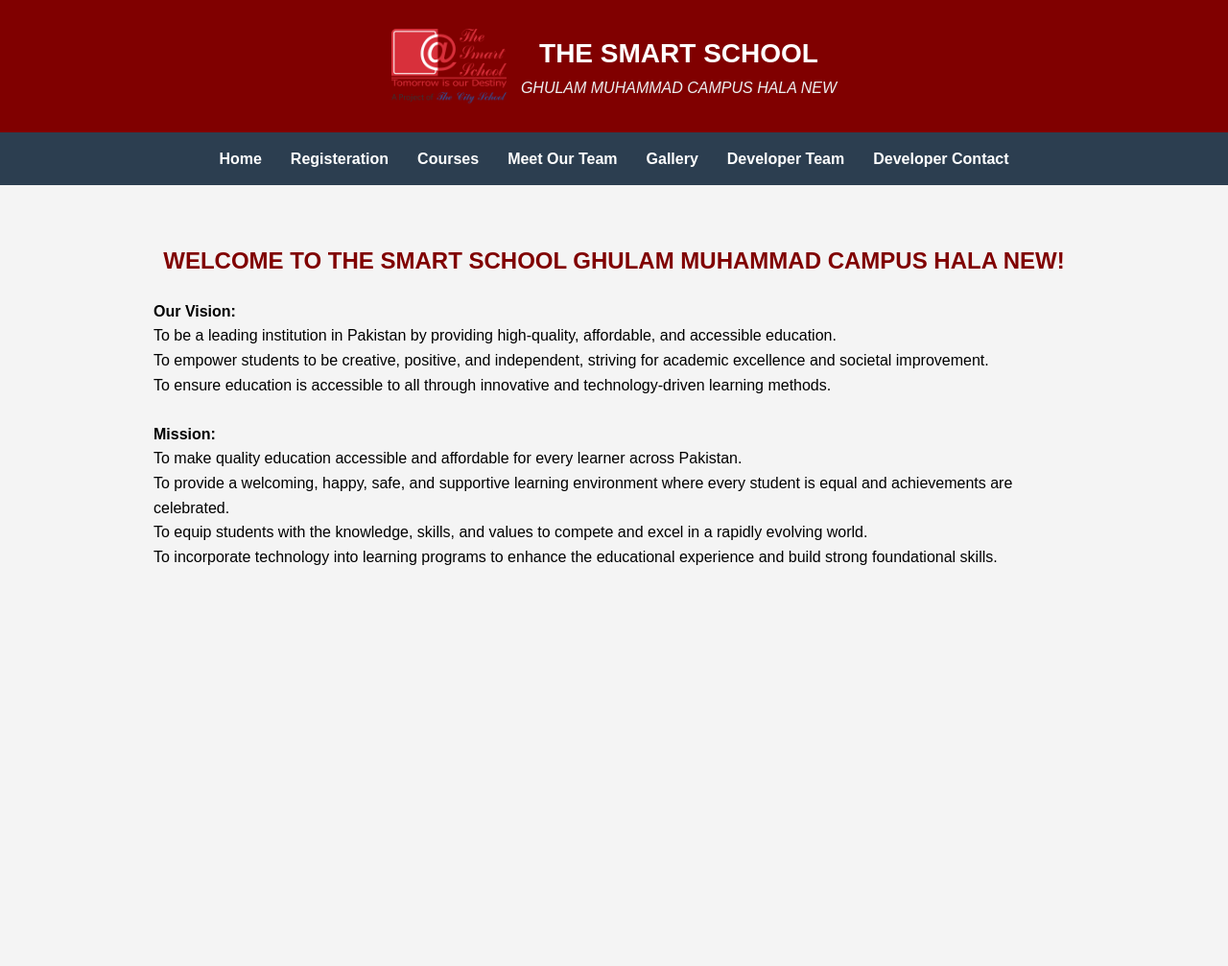
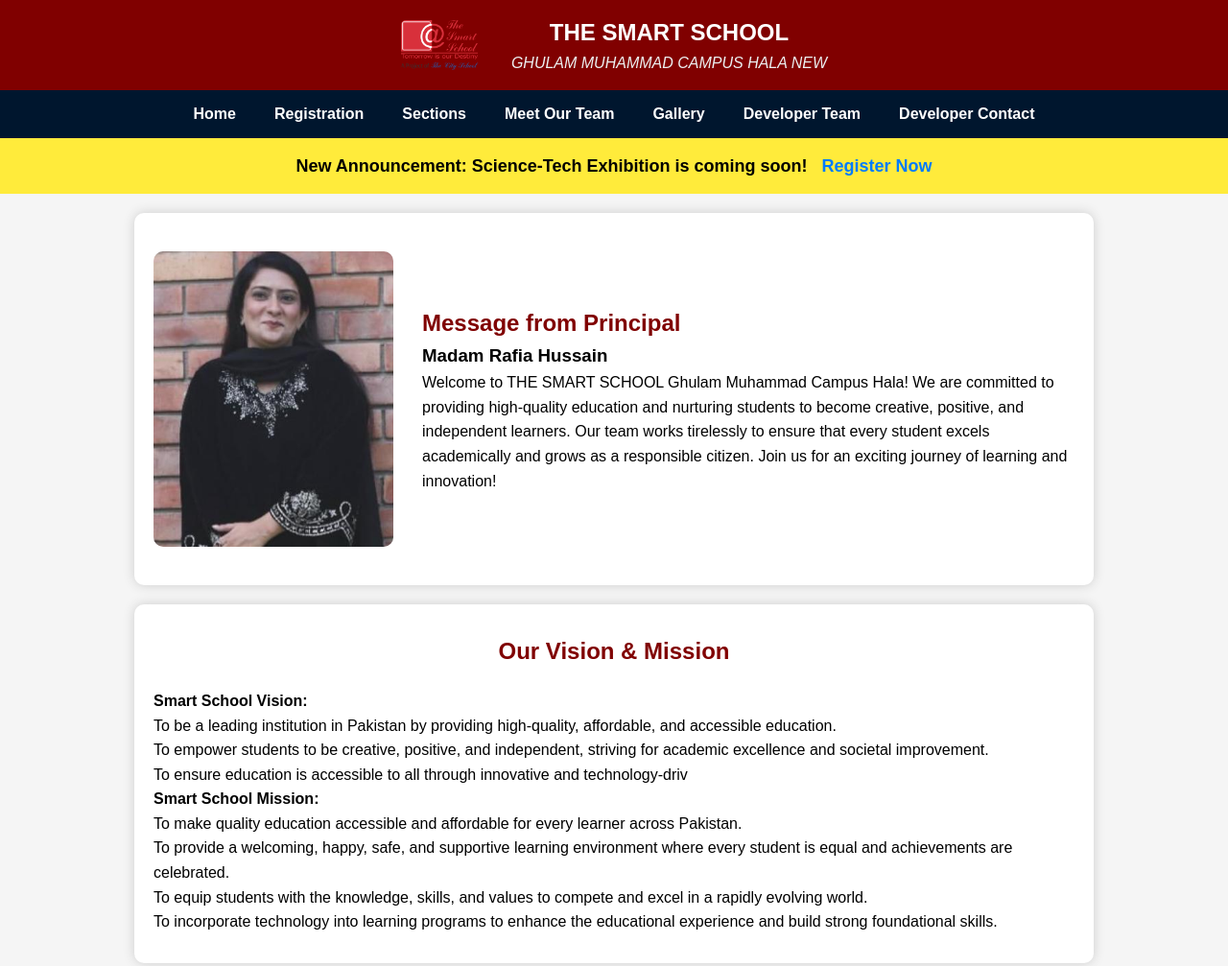
Before and after one commit to muhammadataharessani/smar-school-website---online-registeration-form-for-event, a plain HTML site: page index.html in a window 1280 px wide. Shown: the whole page at 96% size. Before the commit the page ends 800 px from the top, so only its background shows below. Drawn offline with Linux system fonts and the light colour scheme.

Commit message:
Add files via upload

```diff
--- a/index.html
+++ b/index.html
@@ -5,9 +5,140 @@
     <meta name="viewport" content="width=device-width, initial-scale=1.0">
     <title>THE SMART SCHOOL GM CAMPUS HALA</title>
     <link rel="stylesheet" href="style.css">
+
+    <style>
+        body {
+            font-family: Arial, sans-serif;
+            margin: 0;
+            padding: 0;
+            background: #f5f5f5;
+        }
+
+        header {
+            background: #800000;
+            padding: 15px 20px;
+            display: flex;
+            align-items: center;
+            box-shadow: 0 2px 5px rgba(0,0,0,0.1);
+        }
+
+        .header-content {
+            display: flex;
+            align-items: center;
+        }
+
+        .header-content .logo {
+            width: 80px;
+            margin-right: 20px;
+        }
+
+        .header-text h1 {
+            margin: 0;
+            font-size: 24px;
+        }
+
+        nav {
+            background: #00162e;
+        }
+
+        nav ul {
+            display: flex;
+            list-style: none;
+            padding: 0;
+            margin: 0;
+        }
+
+        nav ul li {
+            margin: 0;
+        }
+
+        nav ul li a {
+            display: block;
+            padding: 12px 20px;
+            color: white;
+            text-decoration: none;
+            font-weight: bold;
+        }
+
+        nav ul li a:hover {
+            background: #0056b3;
+        }
+
+        /* Announcement Section */
+        .announcement {
+            background: #ffeb3b;
+            padding: 15px 20px;
+            text-align: center;
+            font-weight: bold;
+            font-size: 18px;
+        }
+
+        .announcement a {
+            text-decoration: none;
+            color: #007bff;
+            margin-left: 10px;
+        }
+
+        .announcement a:hover {
+            text-decoration: underline;
+        }
+
+        /* Principal Section */
+        .principal-section {
+            display: flex;
+            align-items: center;
+            padding: 40px 20px;
+            background: #ffffff;
+            margin: 20px auto;
+            max-width: 1000px;
+            border-radius: 10px;
+            box-shadow: 0 0 12px #ccc;
+            gap: 30px;
+            flex-wrap: wrap;
+        }
+
+        .principal-section img {
+            width: 250px;
+            border-radius: 10px;
+        }
+
+        .principal-message {
+            flex: 1;
+        }
+
+        .principal-message h2 {
+            margin-top: 0;
+        }
+
+        /* Vision & Mission Section */
+        section#vision-mission {
+            max-width: 1000px;
+            margin: 20px auto;
+            background: #ffffff;
+            padding: 30px 20px;
+            border-radius: 10px;
+            box-shadow: 0 0 12px #ccc;
+        }
+
+        section#vision-mission h2 {
+            text-align: center;
+            margin-bottom: 20px;
+        }
+
+        section#vision-mission dl dt {
+            margin-bottom: 10px;
+        }
+
+        /* General Section Styling */
+        section {
+            padding: 20px;
+        }
+
+    </style>
 </head>
 <body>
 
+    <!-- HEADER -->
     <header>
         <div class="header-content">
             <img src="images/logo.png" alt="AL-TAHIR Logo" class="logo">
@@ -18,11 +149,12 @@
         </div>
     </header>
 
+    <!-- NAVIGATION -->
     <nav>
         <ul>
             <li><a href="index.html">Home</a></li>
-        <li><a href="admission.html">Registeration</a></li>
-        <li><a href="course.html">Courses</a></li>
+            <li><a href="admission.html">Registration</a></li>
+            <li><a href="course.html">Sections</a></li>
             <li><a href="team.html">Meet Our Team</a></li>
             <li><a href="gallery.html">Gallery</a></li>
             <li><a href="about.html">Developer Team</a></li>
@@ -30,14 +162,31 @@
         </ul>
     </nav>
 
-<section id="home">
-    <h2>WELCOME TO THE SMART SCHOOL GHULAM MUHAMMAD CAMPUS HALA NEW!</h2>
-    <dl> <b> Our Vision:</b> </dl>
+    <!-- ANNOUNCEMENT -->
+    <div class="announcement">
+        New Announcement: Science-Tech Exhibition is coming soon!
+        <a href="admission.html">Register Now</a>
+    </div>
+
+    <!-- PRINCIPAL SECTION -->
+    <div class="principal-section">
+        <img src="images/rafia.jpg" alt="Principal">
+        <div class="principal-message">
+            <h2>Message from Principal</h2>
+                        <h3>Madam Rafia Hussain</h3>
+            <p>Welcome to THE SMART SCHOOL Ghulam Muhammad Campus Hala! We are committed to providing high-quality education and nurturing students to become creative, positive, and independent learners. Our team works tirelessly to ensure that every student excels academically and grows as a responsible citizen. Join us for an exciting journey of learning and innovation!</p>
+        </div>
+    </div>
+
+    <!-- VISION & MISSION SECTION -->
+    <section id="vision-mission">
+        <h2>Our Vision & Mission</h2>
+
+        <dl><b>Smart School Vision:</b></dl>
         <dt>To be a leading institution in Pakistan by providing high-quality, affordable, and accessible education.</dt>
         <dt>To empower students to be creative, positive, and independent, striving for academic excellence and societal improvement.</dt>
-        <dt>To ensure education is accessible to all through innovative and technology-driven learning methods.</dt>
-<br>
-    <dl><b>Mission: </b></dl>
+        <dt>To ensure education is accessible to all through innovative and technology-driv
+<dl><b>Smart School Mission: </b></dl>
         <dt>To make quality education accessible and affordable for every learner across Pakistan.</dt>
         <dt>To provide a welcoming, happy, safe, and supportive learning environment where every student is equal and achievements are celebrated.</dt>
         <dt>To equip students with the knowledge, skills, and values to compete and excel in a rapidly evolving world.</dt>
--- a/style.css
+++ b/style.css
@@ -11,6 +11,7 @@ body {
     background-color: #f4f4f4;
 }
 
+/* HEADER */
 header {
     background-color: #800000;
     color: white;
@@ -28,7 +29,7 @@ header {
 
 header img.logo {
     width: 120px;             /* adjust as needed */
-    height: 80;
+    height: auto;
     border-radius: 5px;      /* optional rounded corners */
 }
 
@@ -43,10 +44,9 @@ header img.logo {
     color: #ecf0f1;
 }
 
-
-/* Navigation */
+/* NAVIGATION */
 nav {
-    background-color:#2c3e50;
+    background-color: #2c3e50;
     position: sticky;
     top: 0;
     z-index: 100;
@@ -74,7 +74,79 @@ nav ul li a:hover {
     color: #1abc9c;
 }
 
-/* Sections */
+/* ANNOUNCEMENT BAR */
+.announcement {
+    background-color: #ffeb3b;
+    padding: 15px 20px;
+    text-align: center;
+    font-weight: bold;
+    font-size: 18px;
+}
+
+.announcement a {
+    color: #2c3e50;
+    text-decoration: none;
+    margin-left: 10px;
+    font-weight: bold;
+}
+
+.announcement a:hover {
+    text-decoration: underline;
+}
+
+/* PRINCIPAL SECTION */
+.principal-section {
+    display: flex;
+    align-items: center;
+    justify-content: center;
+    gap: 30px;
+    padding: 40px 20px;
+    background-color: #ffffff;
+    max-width: 1000px;
+    margin: 20px auto;
+    border-radius: 10px;
+    box-shadow: 0 0 12px rgba(0,0,0,0.1);
+    flex-wrap: wrap; /* responsive wrap */
+}
+
+.principal-section img {
+    width: 250px;
+    border-radius: 10px;
+    object-fit: cover;
+}
+
+.principal-message {
+    flex: 1;
+}
+
+.principal-message h2 {
+    margin-top: 0;
+    color: #800000;
+}
+
+/* VISION & MISSION SECTION */
+#vision-mission {
+    background-color: #ffffff;
+    max-width: 1000px;
+    margin: 20px auto;
+    padding: 30px 20px;
+    border-radius: 10px;
+    box-shadow: 0 0 12px rgba(0,0,0,0.1);
+}
+
+#vision-mission h2 {
+    text-align: center;
+    margin-bottom: 20px;
+    color: #800000;
+}
+
+#vision-mission dl dt {
+    margin-bottom: 10px;
+    font-size: 16px;
+    color: #333;
+}
+
+/* SECTIONS */
 section {
     padding: 60px 20px;
     max-width: 1000px;
@@ -93,7 +165,7 @@ section p {
     margin-bottom: 20px;
 }
 
-/* Team Grid */
+/* TEAM GRID */
 .grid {
     display: grid;
     grid-template-columns: repeat(auto-fit, minmax(220px, 1fr));
@@ -101,7 +173,7 @@ section p {
     padding: 20px;
 }
 
-/* Card Style */
+/* CARD STYLE */
 .card {
     background: #fff;
     padding: 15px;
@@ -113,13 +185,14 @@ section p {
 /* FIXED IMAGE SIZE (NO HEAD CROPPING) */
 .card img {
     width: 100%;
-    height: 260px;         /* FIXED HEIGHT */
-    object-fit: contain;   /* SHOW FULL IMAGE – NO CROPPING */
-    background: #f8f8f8;   /* light background behind transparent images */
+    height: 260px;
+    object-fit: contain;
+    background: #f8f8f8;
     border-radius: 10px;
-    padding: 5px;          /* space so head never cuts */
+    padding: 5px;
 }
-/* Gallery */
+
+/* GALLERY */
 .slider-container {
     width: 100%;
     max-width: 900px;
@@ -128,21 +201,20 @@ section p {
     overflow: hidden;
 }
 
-/* Slider track */
 .slider {
     display: flex;
     transition: transform 0.5s ease-in-out;
 }
 
-/* All gallery images (set same size) */
 .slider img {
     width: 100%;
-    height: 400px;       /* fixed height */
-    object-fit: contain; /* show full image */
+    height: 400px;
+    object-fit: contain;
     border-radius: 10px;
     flex-shrink: 0;
-    background-color: #f0f0f0; /* optional: fill empty space */
+    background-color: #f0f0f0;
 }
+
 .arrow {
     position: absolute;
     top: 45%;
@@ -167,9 +239,12 @@ section p {
 
 .right {
     right: 10px;
-}.contact-info {
+}
+
+/* CONTACT INFO CARDS */
+.contact-info {
     display: flex;
-    justify-content: space-between; /* two cards side by side */
+    justify-content: space-between;
     gap: 20px;
     margin-bottom: 30px;
 }
@@ -180,7 +255,7 @@ section p {
     border-radius: 8px;
     width: 45%;
     box-shadow: 0 0 5px rgba(0,0,0,0.1);
-    text-align: left; /* align all content to left */
+    text-align: left;
 }
 
 .contact-card h3 {
@@ -203,7 +278,7 @@ section p {
     text-decoration: underline;
 }
 
-/* Responsive for mobile */
+/* RESPONSIVE */
 @media (max-width: 600px) {
     .contact-info {
         flex-direction: column;
@@ -211,4 +286,22 @@ section p {
     .contact-card {
         width: 100%;
     }
+
+    .principal-section {
+        flex-direction: column;
+        align-items: center;
+    }
+
+    .principal-section img {
+        width: 80%;
+        max-width: 300px;
+    }
+
+    nav ul {
+        flex-direction: column;
+    }
+
+    nav ul li {
+        margin: 5px 0;
+    }
 }
```
Also changed, not shown: admission.html (+1 -1 lines), admission1.html (added, +124 -0 lines), contact.html (+1 -1 lines), course.html (+1 -1 lines), gallery.html (+1 -1 lines), ayaz.jpeg (added), sanam.jpeg (added). Lines whose indentation alone changed are shown as unchanged.
